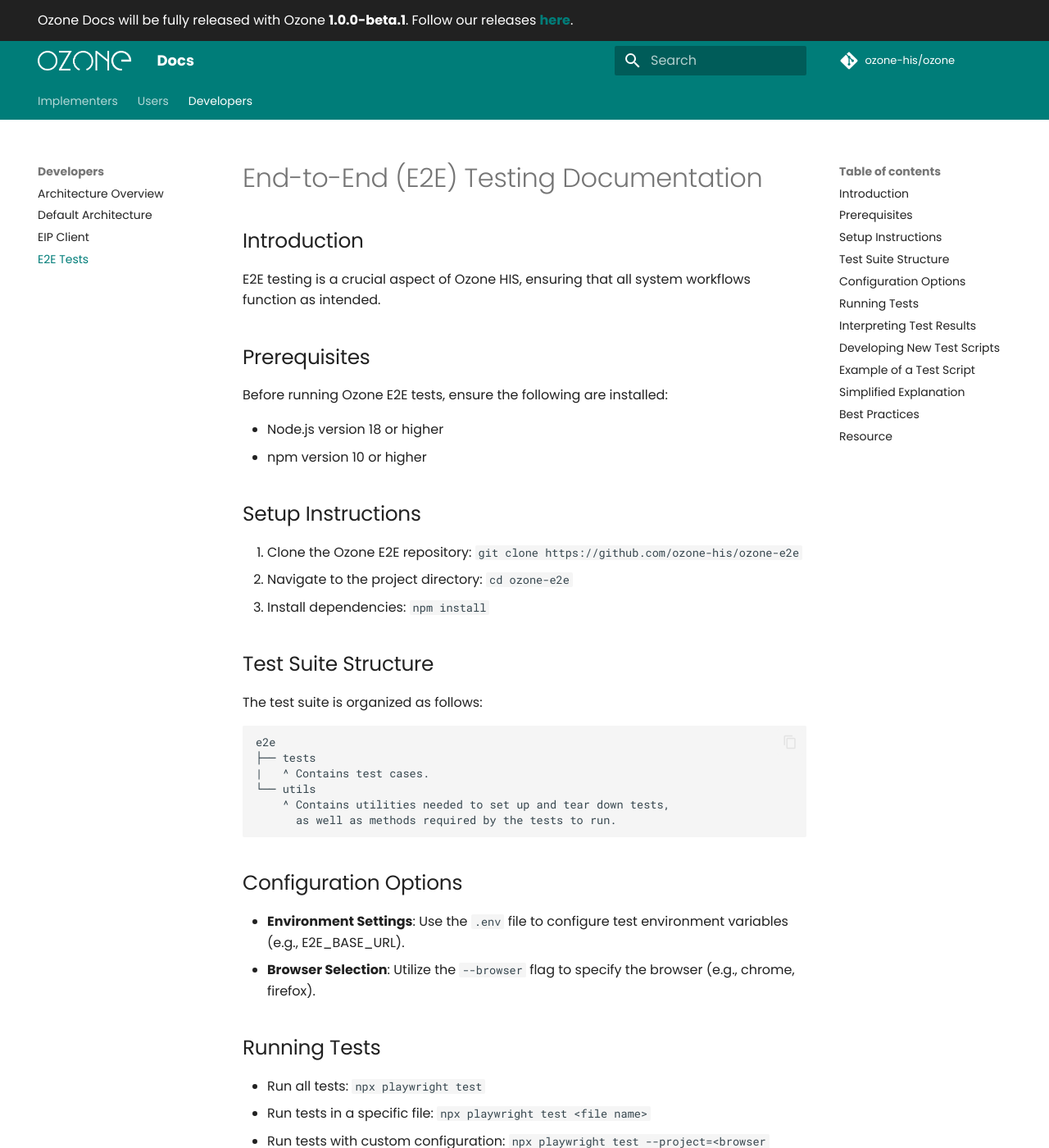
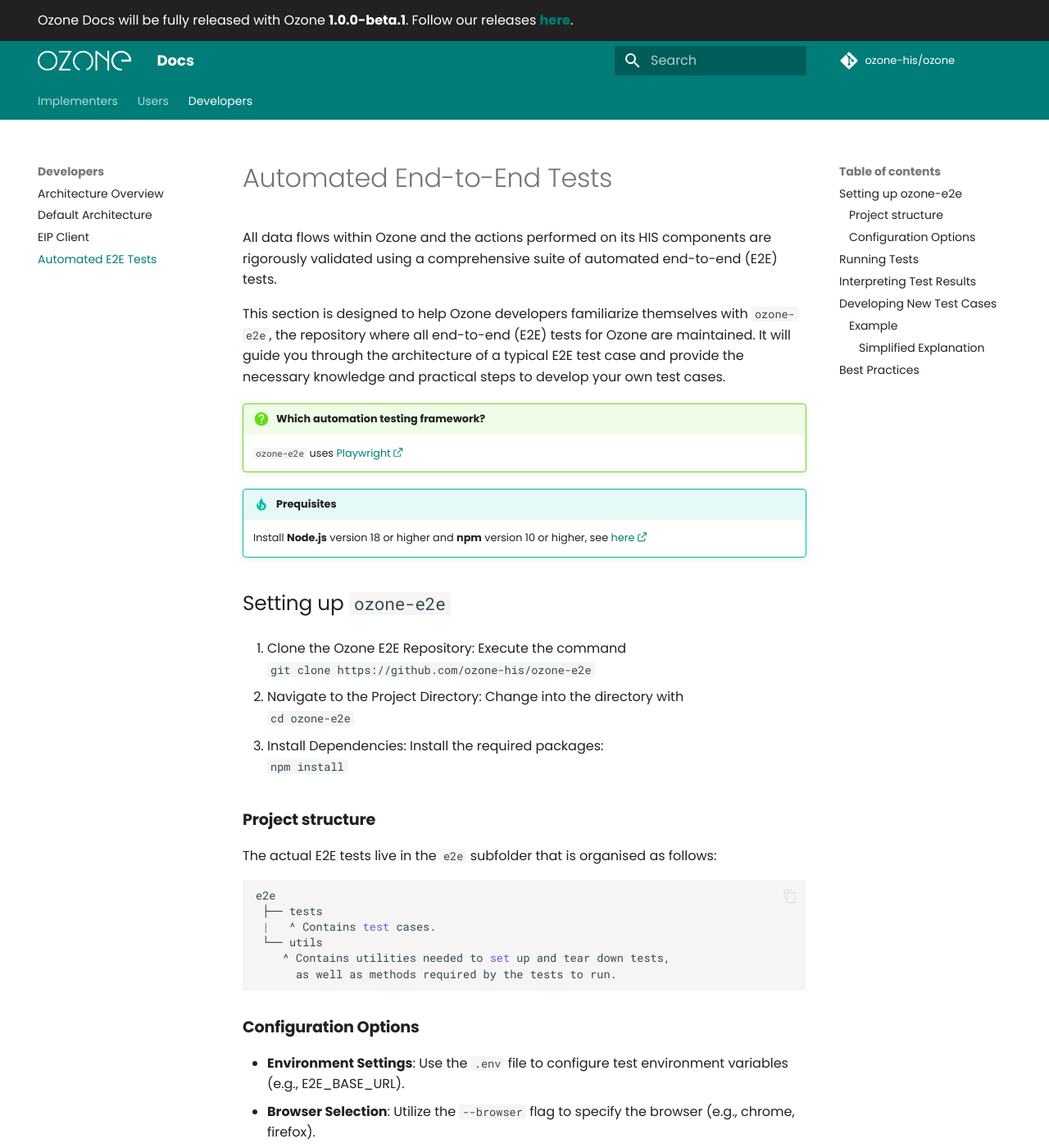
Before and after one commit to ozone-his/ozone-docs, an MkDocs documentation site: the page built from docs/devs/e2e-tests.md, in a window 1280 px wide and 1400 px high. Shown: the whole window at 82% size. Built offline with MkDocs 1.6.1 and Material for MkDocs 9.7.7, drawn with Linux system fonts in a browser that asks for light colours; comment, search, counter and statistics services are not loaded; some of the changed text lies outside the part shown.

Commit message:
OZ-477: First stab at rewriting E2E tests dev guide.

````diff
--- a/docs/devs/e2e-tests.md
+++ b/docs/devs/e2e-tests.md
@@ -1,31 +1,40 @@
-# End-to-End (E2E) Testing Documentation
+# Automated End-to-End Tests
 
-## Introduction
-E2E testing is a crucial aspect of Ozone HIS, ensuring that all system workflows function as intended.
+All data flows within Ozone and the actions performed on its HIS components are rigorously validated using a comprehensive suite of automated end-to-end (E2E) tests.
 
-## Prerequisites
-Before running Ozone E2E tests, ensure the following are installed:
+This section is designed to help Ozone developers familiarize themselves with `ozone-e2e`, the repository where all end-to-end (E2E) tests for Ozone are maintained. It will guide you through the architecture of a typical E2E test case and provide the necessary knowledge and practical steps to develop your own test cases.
 
-- Node.js version 18 or higher
-- npm version 10 or higher
+!!! question "Which automation testing framework?"
 
-## Setup Instructions
-1. Clone the Ozone E2E repository: `git clone https://github.com/ozone-his/ozone-e2e`
-2. Navigate to the project directory: `cd ozone-e2e`
-3. Install dependencies: `npm install`
+    `ozone-e2e` uses [Playwright <small>:fontawesome-solid-arrow-up-right-from-square:</small>](https://playwright.dev/)
 
-## Test Suite Structure
-The test suite is organized as follows:
-```
+
+!!! tip "Prequisites"
+
+    Install **Node.js** version 18 or higher and **npm** version 10 or higher, see [here <small>:fontawesome-solid-arrow-up-right-from-square:</small>](https://docs.npmjs.com/downloading-and-installing-node-js-and-npm)
+
+## Setting up `ozone-e2e`
+1. Clone the Ozone E2E Repository: Execute the command<br/>
+`git clone https://github.com/ozone-his/ozone-e2e`
+
+2. Navigate to the Project Directory: Change into the directory with<br/>
+`cd ozone-e2e`
+
+3. Install Dependencies: Install the required packages:<br/>
+`npm install`
+
+### Project structure
+The actual E2E tests live in the `e2e` subfolder that is organised as follows:
+```bash
 e2e
-├── tests
-|   ^ Contains test cases.
-└── utils
+ ├── tests
+ |   ^ Contains test cases.
+ └── utils
     ^ Contains utilities needed to set up and tear down tests,
       as well as methods required by the tests to run.
 ```
 
-## Configuration Options
+### Configuration Options
 
 - **Environment Settings**: Use the `.env` file to configure test environment variables (e.g., E2E_BASE_URL).
 - **Browser Selection**: Utilize the `--browser` flag to specify the browser (e.g., chrome, firefox).
@@ -40,14 +49,14 @@
 - **Failed**: One or more tests have failed during test execution.
 - **Skipped**: Test was skipped due to a conditional directive or configuration.
 
-## Developing New Test Scripts
+## Developing New Test Cases
 1. Create a `fileName.spec.js` file in the `e2e/tests` folder.
 2. Write test scenarios using Playwright's API.
 3. Utilize Playwright's API to interact with the browser, navigate to pages, interact with elements, perform actions, and make assertions.
 
-## Example of a Test Script
+### Example
 
-**Test Purpose**: Verify that a patient with a lab order is synced as a client with analysis request in SENAITE.
+**Test Purpose**: Verify that an OpenMRS patient with a lab order is synced as a client with analysis request in SENAITE.
 
 ```javascript
 import { test, expect } from '@playwright/test';
@@ -90,7 +99,7 @@
 });
 ```
 
-## Simplified Explanation
+#### Simplified Explanation
 
 **Test Setup**: Before the test, login to O3, create a new patient, and start a visit.
 
@@ -105,6 +114,3 @@
 ## Best Practices
 - Write clear and descriptive test cases.
 - Utilize page objects to encapsulate page-specific logic and interactions for better maintainability.
-
-## Resource
-- [Playwright Testing Framework](https://playwright.dev)
--- a/mkdocs.yml
+++ b/mkdocs.yml
@@ -18,7 +18,7 @@
     - Architecture Overview: 'devs/index.md'
     - Default Architecture: 'devs/default-archi.md'
     - EIP Client: 'devs/eip-client.md'
-    - E2E Tests: 'devs/e2e-tests.md'
+    - Automated E2E Tests: 'devs/e2e-tests.md'
 theme:
   name: material
   custom_dir: overrides
````
Also changed, not shown: other parts of docs/devs/e2e-tests.md (+1 -1 lines), docs/create-distro.md (+1 -1 lines).
